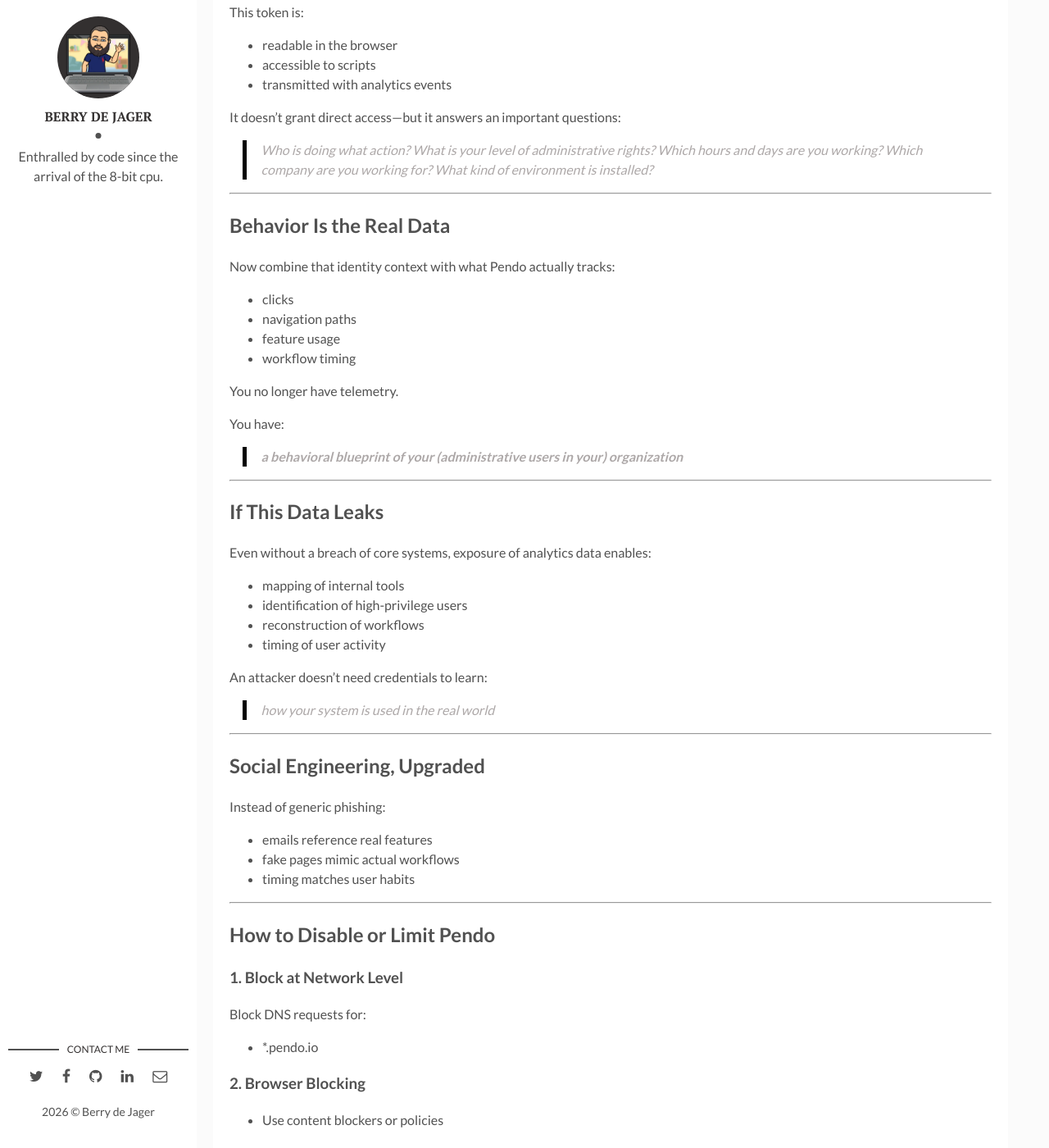
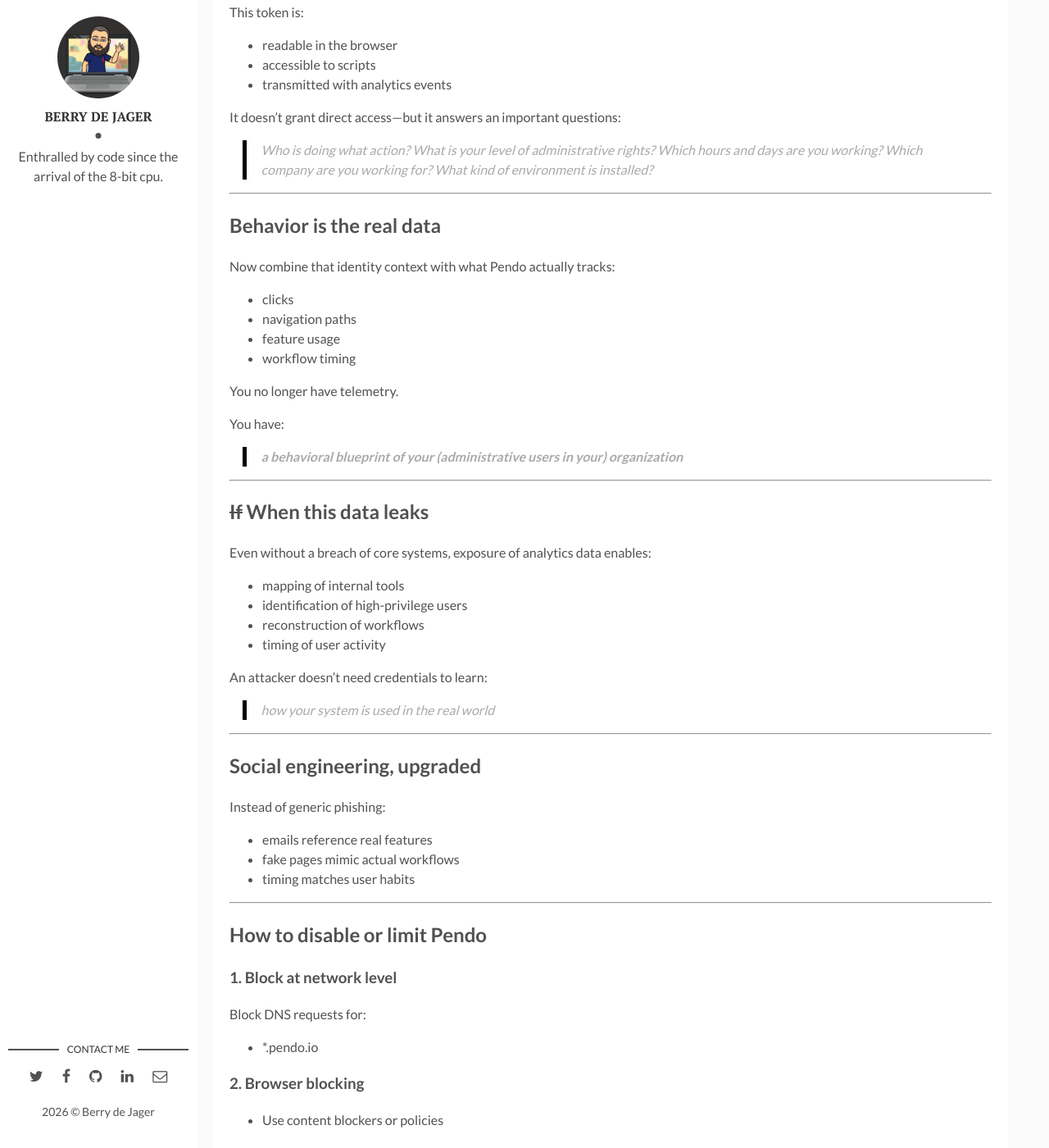
Before and after one commit to berrydejager/code, a Jekyll site: the page built from _posts/2026-04-13-Citrix-Pendo-and-its-hidden-risks.markdown, in a window 1280 px wide and 1400 px high, scrolled down 1111 px. Shown: the whole window at 82% size. Built offline with Jekyll 4.4.1, drawn with Linux system fonts in a browser that asks for light colours; some of the changed text lies outside the part shown.

Commit message:
Update 2026-04-13-Citrix-Pendo-and-its-hidden-risks.markdown

```diff
--- a/_posts/2026-04-13-Citrix-Pendo-and-its-hidden-risks.markdown
+++ b/_posts/2026-04-13-Citrix-Pendo-and-its-hidden-risks.markdown
@@ -53,7 +53,7 @@ It doesn’t grant direct access—but it answers an important questions:
 
 ---
 
-## Behavior Is the Real Data
+## Behavior is the real data
 
 Now combine that identity context with what Pendo actually tracks:
 
@@ -70,7 +70,7 @@ You have:
 
 ---
 
-## If This Data Leaks
+## ~~If~~ When this data leaks
 
 Even without a breach of core systems, exposure of analytics data enables:
 
@@ -85,7 +85,7 @@ An attacker doesn’t need credentials to learn:
 
 ---
 
-## Social Engineering, Upgraded
+## Social engineering, upgraded
 
 Instead of generic phishing:
 
@@ -95,18 +95,18 @@ Instead of generic phishing:
 
 ---
 
-## How to Disable or Limit Pendo
+## How to disable or limit Pendo
 
-### 1. Block at Network Level
+### 1. Block at network level
 
 Block DNS requests for:
 - *.pendo.io
 
-### 2. Browser Blocking
+### 2. Browser blocking
 
 - Use content blockers or policies
 
-### 3. Citrix Settings
+### 3. Citrix settings
 
 - Disable analytics / telemetry in admin consoles, see:
 
```
Also changed, not shown: other parts of _posts/2026-04-13-Citrix-Pendo-and-its-hidden-risks.markdown (+1 -1 lines).
